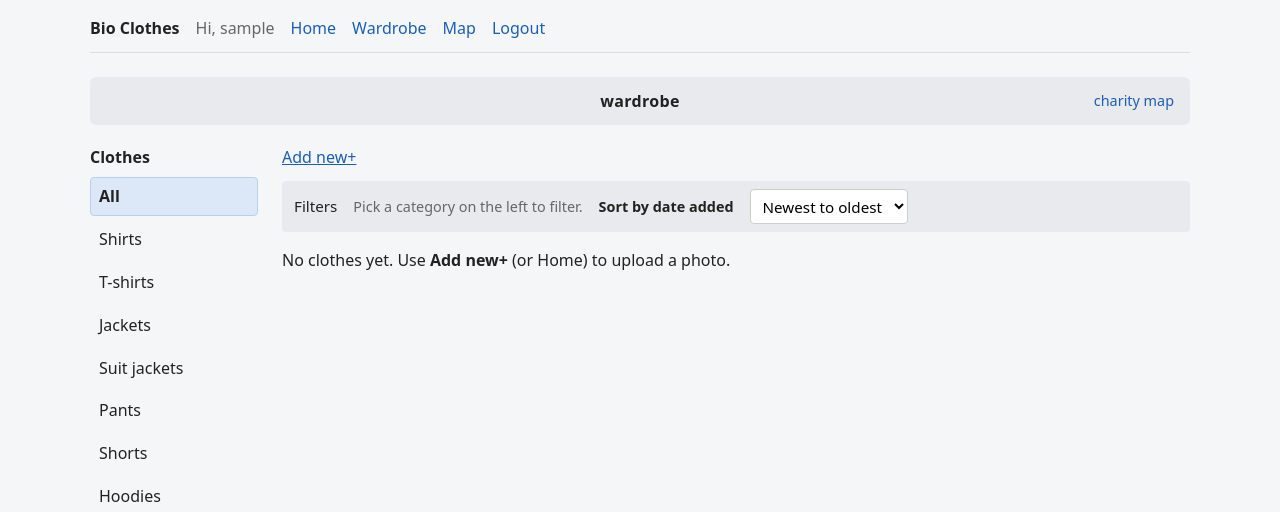
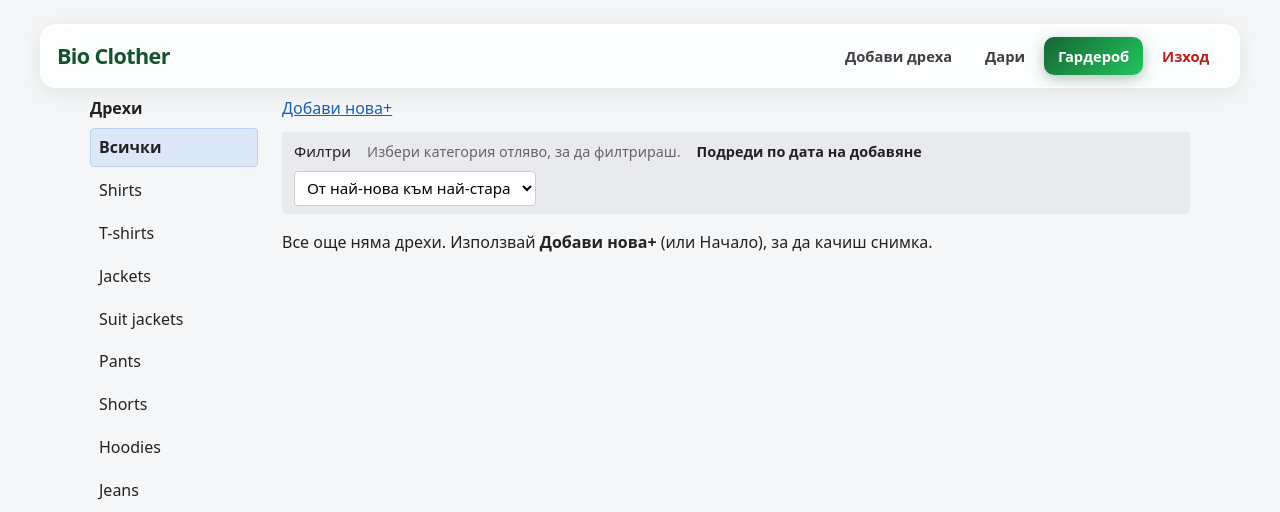
Before and after one commit to Choleto/BZMNM, a Flask app: page /wardrobe in a window 1280 px wide. Shown: the top 512 px of the page. Run offline with Flask 3, Linux system fonts and the light colour scheme; the visitor is signed in with stand-in values (Sample User, id 1); data that the repository does not hold is empty.

Commit message:
header on all, plus bulgarian language

```diff
--- /dev/null
+++ b/static/app_header.css
@@ -0,0 +1,161 @@
+/* Bio Clother — shared navbar (glass / premium) */
+
+.bc-navbar {
+    position: sticky;
+    top: 0;
+    z-index: 2000;
+    padding: 0 1rem;
+}
+
+.bc-navbar__bar {
+    max-width: 1200px;
+    margin: 0 auto;
+    display: flex;
+    align-items: center;
+    justify-content: space-between;
+    gap: 1rem;
+    min-height: 64px;
+    padding: 0.5rem 1rem;
+    margin-top: 0.5rem;
+    border-radius: 16px;
+    background: rgba(255, 255, 255, 0.72);
+    backdrop-filter: blur(14px);
+    -webkit-backdrop-filter: blur(14px);
+    border: 1px solid rgba(255, 255, 255, 0.85);
+    box-shadow:
+        0 4px 24px rgba(15, 40, 30, 0.08),
+        0 1px 0 rgba(255, 255, 255, 0.9) inset;
+}
+
+.bc-navbar__brand {
+    font-size: 1.35rem;
+    font-weight: 800;
+    letter-spacing: -0.03em;
+    color: #14532d;
+    text-decoration: none;
+    white-space: nowrap;
+    transition: color 0.2s ease, transform 0.15s ease;
+}
+
+.bc-navbar__brand:hover {
+    color: #166534;
+    transform: translateY(-1px);
+}
+
+.bc-navbar__toggle {
+    display: none;
+    flex-direction: column;
+    justify-content: center;
+    gap: 5px;
+    width: 44px;
+    height: 44px;
+    padding: 0;
+    border: none;
+    border-radius: 10px;
+    background: rgba(20, 83, 45, 0.08);
+    cursor: pointer;
+    transition: background 0.2s;
+}
+
+.bc-navbar__toggle:hover {
+    background: rgba(20, 83, 45, 0.14);
+}
+
+.bc-navbar__toggle-line {
+    display: block;
+    width: 20px;
+    height: 2px;
+    margin: 0 auto;
+    background: #14532d;
+    border-radius: 1px;
+}
+
+.bc-navbar__menu {
+    display: flex;
+    align-items: center;
+    justify-content: flex-end;
+    flex: 1;
+    gap: 1.25rem;
+    flex-wrap: wrap;
+}
+
+.bc-navbar__links {
+    display: flex;
+    align-items: center;
+    gap: 0.35rem;
+    flex-wrap: wrap;
+}
+
+.bc-navbar__link {
+    padding: 0.5rem 0.85rem;
+    border-radius: 10px;
+    font-size: 0.92rem;
+    font-weight: 600;
+    color: #3f3f46;
+    text-decoration: none;
+    transition:
+        color 0.2s ease,
+        background 0.2s ease,
+        box-shadow 0.2s ease;
+}
+
+.bc-navbar__link:hover {
+    color: #14532d;
+    background: rgba(20, 83, 45, 0.08);
+    box-shadow: 0 2px 8px rgba(20, 83, 45, 0.1);
+}
+
+.bc-navbar__link.is-active {
+    color: #fff;
+    background: linear-gradient(135deg, #166534 0%, #22c55e 100%);
+    box-shadow: 0 4px 14px rgba(22, 101, 52, 0.35);
+}
+
+.bc-navbar__link--logout {
+    color: #b91c1c !important;
+}
+
+.bc-navbar__link--logout:hover {
+    color: #991b1b !important;
+    background: rgba(185, 28, 28, 0.1) !important;
+    box-shadow: none !important;
+}
+
+@media (max-width: 900px) {
+    .bc-navbar__toggle {
+        display: flex;
+        order: -1;
+    }
+
+    .bc-navbar__bar {
+        flex-wrap: wrap;
+        align-items: center;
+    }
+
+    .bc-navbar__brand {
+        flex: 1;
+        text-align: center;
+    }
+
+    .bc-navbar__menu {
+        display: none;
+        width: 100%;
+        flex-direction: column;
+        align-items: stretch;
+        padding: 0.75rem 0 0.5rem;
+        border-top: 1px solid rgba(0, 0, 0, 0.06);
+    }
+
+    .bc-navbar__menu.is-open {
+        display: flex;
+    }
+
+    .bc-navbar__links {
+        flex-direction: column;
+        align-items: stretch;
+    }
+
+    .bc-navbar__link {
+        text-align: center;
+    }
+}
--- a/static/style.css
+++ b/static/style.css
@@ -61,35 +61,6 @@ h1 {
 /* Wardrobe page layout (wireframe: strip + sidebar + main grid) */
 .wardrobe-shell {
     margin-top: 0.5rem;
-}
-
-.wardrobe-strip {
-    display: flex;
-    align-items: center;
-    justify-content: center;
-    position: relative;
-    background: #e8eaed;
-    padding: 0.75rem 1rem;
-    border-radius: 6px;
-    margin-bottom: 1.25rem;
-}
-
-.wardrobe-strip-title {
-    font-weight: 700;
-    letter-spacing: 0.02em;
-    text-transform: lowercase;
-}
-
-.wardrobe-charity-link {
-    position: absolute;
-    right: 1rem;
-    font-size: 0.9rem;
-    color: #1a5fb4;
-    text-decoration: none;
-}
-
-.wardrobe-charity-link:hover {
-    text-decoration: underline;
 }
 
 .wardrobe-columns {
--- /dev/null
+++ b/templates/includes/app_header.html
@@ -0,0 +1,41 @@
+{# active_page: home | wardrobe | map #}
+<header class="bc-navbar" role="banner">
+    <div class="bc-navbar__bar">
+        <button type="button" class="bc-navbar__toggle" id="bcNavToggle" aria-expanded="false" aria-controls="bcNavMenu" aria-label="Отвори менюто">
+            <span class="bc-navbar__toggle-line"></span>
+            <span class="bc-navbar__toggle-line"></span>
+            <span class="bc-navbar__toggle-line"></span>
+        </button>
+
+        <a href="{{ url_for('home') }}" class="bc-navbar__brand">Bio Clother</a>
+
+        <nav class="bc-navbar__menu" id="bcNavMenu" aria-label="Основна навигация">
+            <div class="bc-navbar__links">
+                <a href="{{ url_for('home') }}#add-clothes" class="bc-navbar__link{% if active_page == 'home' %} is-active{% endif %}">Добави дреха</a>
+                <a href="{{ url_for('map_page') }}" class="bc-navbar__link{% if active_page == 'map' %} is-active{% endif %}">Дари</a>
+                <a href="{{ url_for('wardrobe') }}" class="bc-navbar__link{% if active_page == 'wardrobe' %} is-active{% endif %}">Гардероб</a>
+                <a href="{{ url_for('logout') }}" class="bc-navbar__link bc-navbar__link--logout">Изход</a>
+            </div>
+        </nav>
+    </div>
+</header>
+
+<script>
+(function () {
+    var btn = document.getElementById('bcNavToggle');
+    var menu = document.getElementById('bcNavMenu');
+    if (!btn || !menu) return;
+    btn.addEventListener('click', function () {
+        var open = menu.classList.toggle('is-open');
+        btn.setAttribute('aria-expanded', open ? 'true' : 'false');
+    });
+    menu.querySelectorAll('a').forEach(function (a) {
+        a.addEventListener('click', function () {
+            if (window.matchMedia('(max-width: 900px)').matches) {
+                menu.classList.remove('is-open');
+                btn.setAttribute('aria-expanded', 'false');
+            }
+        });
+    });
+})();
+</script>
--- a/templates/wardrobe.html
+++ b/templates/wardrobe.html
@@ -1,22 +1,17 @@
 <!DOCTYPE html>
-<html lang="en">
+<html lang="bg">
 <head>
     <meta charset="UTF-8">
     <meta name="viewport" content="width=device-width, initial-scale=1.0">
-    <title>Bio Clothes — Wardrobe</title>
+    <title>Bio Clothes — Гардероб</title>
+    <link rel="stylesheet" href="{{ url_for('static', filename='app_header.css') }}">
     <link rel="stylesheet" href="{{ url_for('static', filename='style.css') }}">
 </head>
 <body>
+    {% set active_page = 'wardrobe' %}
+    {% include 'includes/app_header.html' %}
+
     <div class="container wide">
-        <nav class="top-nav">
-            <strong>Bio Clothes</strong>
-            <span class="muted">Hi, {{ username }}</span>
-            <a href="{{ url_for('home') }}">Home</a>
-            <a href="{{ url_for('wardrobe') }}">Wardrobe</a>
-            <a href="{{ url_for('map_page') }}">Map</a>
-            <a href="{{ url_for('logout') }}">Logout</a>
-        </nav>
-
         {% with messages = get_flashed_messages(with_categories=true) %}
             {% if messages %}
                 <ul class="flash-list">
@@ -28,16 +23,11 @@
         {% endwith %}
 
         <div class="wardrobe-shell">
-            <header class="wardrobe-strip">
-                <span class="wardrobe-strip-title">wardrobe</span>
-                <a href="{{ url_for('map_page') }}" class="wardrobe-charity-link">charity map</a>
-            </header>
-
             <div class="wardrobe-columns">
                 <aside class="wardrobe-sidebar">
-                    <h3 class="wardrobe-sidebar-heading">Clothes</h3>
+                    <h3 class="wardrobe-sidebar-heading">Дрехи</h3>
                     <ul class="wardrobe-cat-list">
-                        <li><button type="button" class="wardrobe-cat-btn is-active" data-filter="All">All</button></li>
+                        <li><button type="button" class="wardrobe-cat-btn is-active" data-filter="All">Всички</button></li>
                         <li><button type="button" class="wardrobe-cat-btn" data-filter="Shirts">Shirts</button></li>
                         <li><button type="button" class="wardrobe-cat-btn" data-filter="T-shirts">T-shirts</button></li>
                         <li><button type="button" class="wardrobe-cat-btn" data-filter="Jackets">Jackets</button></li>
@@ -50,20 +40,20 @@
                 </aside>
 
                 <main class="wardrobe-main">
-                    <a href="{{ url_for('home') }}" class="wardrobe-add-link">Add new+</a>
+                    <a href="{{ url_for('home') }}" class="wardrobe-add-link">Добави нова+</a>
 
                     <div class="wardrobe-filters-bar">
-                        <span>Filters</span>
-                        <span class="wardrobe-filters-hint muted small">Pick a category on the left to filter.</span>
-                        <label class="wardrobe-sort-label" for="wardrobeSort">Sort by date added</label>
-                        <select id="wardrobeSort" class="wardrobe-sort-select" aria-label="Sort by date added">
-                            <option value="newest">Newest to oldest</option>
-                            <option value="oldest">Oldest to newest</option>
+                        <span>Филтри</span>
+                        <span class="wardrobe-filters-hint muted small">Избери категория отляво, за да филтрираш.</span>
+                        <label class="wardrobe-sort-label" for="wardrobeSort">Подреди по дата на добавяне</label>
+                        <select id="wardrobeSort" class="wardrobe-sort-select" aria-label="Подреди по дата на добавяне">
+                            <option value="newest">От най-нова към най-стара</option>
+                            <option value="oldest">От най-стара към най-нова</option>
                         </select>
                     </div>
 
                     {% if not all_items %}
-                        <p class="wardrobe-empty">No clothes yet. Use <strong>Add new+</strong> (or Home) to upload a photo.</p>
+                        <p class="wardrobe-empty">Все още няма дрехи. Използвай <strong>Добави нова+</strong> (или Начало), за да качиш снимка.</p>
                     {% else %}
                         <div class="wardrobe-grid" id="wardrobeGrid">
                             {% for item in all_items %}
@@ -72,19 +62,19 @@
                                         <img src="{{ url_for('static', filename=item['image_path']) }}" alt="{{ item['type'] }}">
                                     </div>
                                     <p class="item-card-title">{{ item['type'] }}</p>
-                                    <form method="post" action="{{ url_for('delete_item', item_id=item['id']) }}" class="item-card-delete-form" onsubmit="return confirm('Remove this item from your wardrobe?');">
-                                        <button type="submit" class="btn-delete">Delete</button>
+                                    <form method="post" action="{{ url_for('delete_item', item_id=item['id']) }}" class="item-card-delete-form" onsubmit="return confirm('Да се премахне ли този артикул от гардероба?');">
+                                        <button type="submit" class="btn-delete">Изтрий</button>
                                     </form>
-                                    <p class="item-card-detail small"><strong>Color:</strong> {{ item['color'] }}</p>
-                                    <p class="muted small">Last worn: {% if item['last_worn_date'] %}{{ item['last_worn_date'] }}{% else %}never{% endif %}</p>
-                                    <p class="small">Date added: <span class="js-date-added" data-item-id="{{ item['id'] }}">—</span></p>
-                                    <p class="item-times-worn small">Times worn: <span class="js-times" data-item-id="{{ item['id'] }}">0</span></p>
-                                    <button type="button" class="btn-wore-it">Wore it</button>
+                                    <p class="item-card-detail small"><strong>Цвят:</strong> {{ item['color'] }}</p>
+                                    <p class="muted small">Последно носене: {% if item['last_worn_date'] %}{{ item['last_worn_date'] }}{% else %}никога{% endif %}</p>
+                                    <p class="small">Дата на добавяне: <span class="js-date-added" data-item-id="{{ item['id'] }}">—</span></p>
+                                    <p class="item-times-worn small">Пъти носена: <span class="js-times" data-item-id="{{ item['id'] }}">0</span></p>
+                                    <button type="button" class="btn-wore-it">Носих я</button>
                                     <form method="post" action="{{ url_for('mark_worn', item_id=item['id']) }}" id="form-mark-worn-{{ item['id'] }}" class="form-mark-worn-hidden" aria-hidden="true"></form>
                                 </article>
                             {% endfor %}
                         </div>
-                        <p class="wardrobe-filter-empty muted" id="wardrobeFilterEmpty" hidden>No items match this category. Try <strong>All</strong> or a different label.</p>
+                        <p class="wardrobe-filter-empty muted" id="wardrobeFilterEmpty" hidden>Няма артикули в тази категория. Опитай <strong>Всички</strong> или друга категория.</p>
                     {% endif %}
                 </main>
             </div>
```
Also changed, not shown: templates/home.html (+4 -15 lines), templates/map.html (+3 -14 lines).
